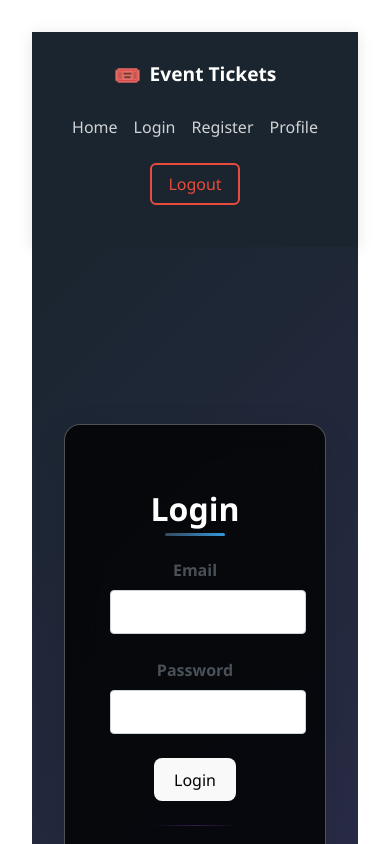
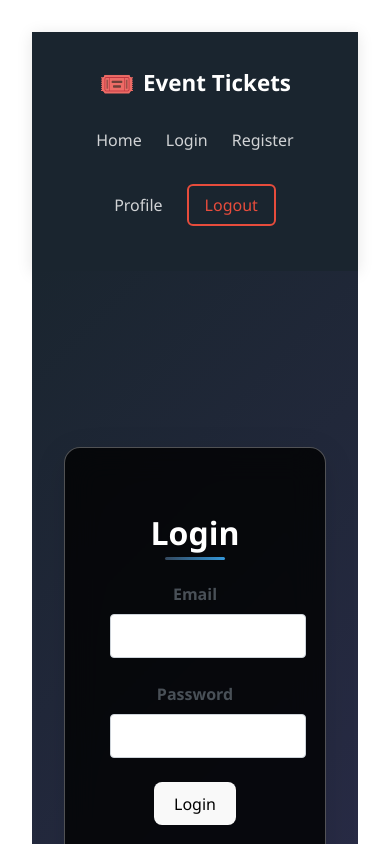
Before and after one commit to Pedro4O4/Theater-Ticketing-Website, a React (Vite) app in the folder frontend/FrontendTheater/: page /login in a window 390 px wide. Shown: the top 844 px of the page. Built offline with nearby package versions, Linux system fonts and the light colour scheme.

Commit message:
handling design of Navbar.css

```diff
--- a/frontend/FrontendTheater/src/components/shared/Navbar.css
+++ b/frontend/FrontendTheater/src/components/shared/Navbar.css
@@ -434,63 +434,3 @@
         margin: 0 1rem 2rem;
     }
 }
-.nav-item:hover:after,
- .nav-item.active:after {
-     width: 100%;
-     transition: width 0.3s cubic-bezier(0.25, 0.46, 0.45, 0.94);
- }
-/* Responsive styles */
-@media (max-width: 992px) {
-    .navbar-container {
-        max-width: 100%;
-        padding: 0 1rem;
-    }
-}
-
-@media (max-width: 768px) {
-    .navbar-container {
-        flex-direction: column;
-        padding: 1rem 0;
-    }
-
-    .nav-menu {
-        margin: 1rem 0;
-        flex-wrap: wrap;
-        justify-content: center;
-        gap: 1rem;
-    }
-
-    .user-profile-container {
-        flex-direction: column;
-        gap: 1rem;
-        width: 100%;
-        align-items: center;
-    }
-
-    .user-section {
-        flex-direction: column;
-        gap: 0.5rem;
-        align-items: center;
-    }
-
-    .dropdown-content {
-        position: static;
-        width: 100%;
-        box-shadow: none;
-        border-top: 1px solid var(--light-gray);
-    }
-}
-
-@media (max-width: 480px) {
-    .navbar {
-        padding: 0.6rem 1rem;
-    }
-
-    .logo-emoji {
-        font-size: 1.4rem;
-    }
-
-    .navbar-logo {
-        font-size: 1.2rem;
-    }
-}
```
